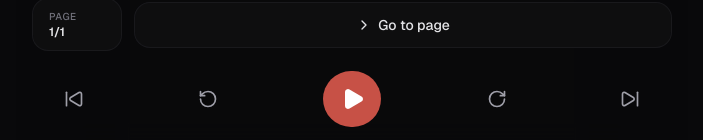
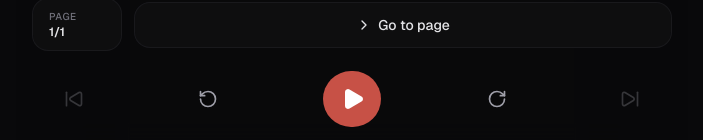
Before and after one commit to jaozinpaulin/audioread-app, a Next.js app: page /reading in a window 1280 px wide. Shown: the part 657-797 px from the top of the page, without its empty margins (288-991 px from the left). Built offline with nearby package versions, Linux system fonts and the light colour scheme.

Commit message:
fix: adjust PDF reading flow

```diff
--- a/src/app/page.tsx
+++ b/src/app/page.tsx
@@ -43,10 +43,10 @@ export default function Home() {
         }]);
     };
 
-    const handleOpenPdf = (doc) => {
-        const pdfUrl = URL.createObjectURL(doc.file);
-        window.open(pdfUrl, '_blank');
-    };
+    // const handleOpenPdf = (doc) => {
+    //     const pdfUrl = URL.createObjectURL(doc.file);
+    //     window.open(pdfUrl, '_blank');
+    // };
 
     const handleOpenPdfPage = (doc) => {
         setSelectedDocument(doc)
@@ -120,6 +120,7 @@ export default function Home() {
             </div>
 
             <div className="fixed bottom-0 left-0 right-0 max-w-md mx-auto bg-app-bg/90 backdrop-blur-md px-4 py-3 flex flex-col gap-6 z-50 md:relative md:max-w-none md:bg-transparent md:backdrop-blur-none md:p-0">
+
                 <label className="w-full py-3.5 px-4 rounded-2xl bg-accent-crimson hover:bg-[#b0453c] text-white font-medium text-sm transition-all flex items-center justify-center gap-2.5 cursor-pointer">
                     <Upload className="w-4 h-4" />
                     <span>Importar PDF</span>
--- a/src/app/reading/page.tsx
+++ b/src/app/reading/page.tsx
@@ -1,5 +1,4 @@
 // @ts-nocheck
-
 'use client';
 
 import Link from 'next/link';
@@ -12,6 +11,24 @@ export default function ReadingPage() {
     const { selectedDocument } = useDocuments();
 
     const [text, setText] = useState('');
+    const [pageCurent, setPageCurrent] = useState(
+        Number(selectedDocument?.currentPage) || 1
+    );
+    const [totalPages, setTotalPages] = useState(
+        Number(selectedDocument?.pages) || 1
+    );
+
+    const nextPage = () => {
+        if (pageCurent < totalPages) {
+            setPageCurrent(pageCurent + 1);
+        }
+    };
+
+    const prevPage = () => {
+        if (pageCurent > 1) {
+            setPageCurrent(pageCurent - 1);
+        }
+    };
 
     const readPdf = async () => {
         if (!selectedDocument) return;
@@ -21,7 +38,7 @@ export default function ReadingPage() {
         const arrayBuffer = await file.arrayBuffer();
         const pdf = await pdfjsLib.getDocument({ data: arrayBuffer }).promise;
 
-        const page = await pdf.getPage(8);
+        const page = await pdf.getPage(pageCurent);
         const textContent = await page.getTextContent();
 
         const items = [];
@@ -41,11 +58,12 @@ export default function ReadingPage() {
             .join(' ');
 
         setText(pageText);
+        setTotalPages(pdf.numPages);
     };
 
     useEffect(() => {
         readPdf();
-    }, [selectedDocument]);
+    }, [selectedDocument, pageCurent]);
 
     return (
         <main className="flex-1 flex flex-col justify-between max-w-2xl mx-auto w-full min-h-screen text-zinc-100 px-4">
@@ -80,7 +98,7 @@ export default function ReadingPage() {
                         </span>
 
                         <span className="text-xs font-semibold text-zinc-200">
-                            1/1
+                            {pageCurent}/{totalPages}
                         </span>
                     </div>
 
@@ -91,7 +109,11 @@ export default function ReadingPage() {
                 </div>
 
                 <div className="flex items-center justify-between px-6 pt-1">
-                    <button className="p-2 text-zinc-400 hover:text-zinc-100 transition-colors cursor-pointer">
+                    <button
+                        onClick={prevPage}
+                        disabled={pageCurent === 1}
+                        className="p-2 text-zinc-400 hover:text-zinc-100 transition-colors cursor-pointer disabled:opacity-30 disabled:cursor-not-allowed"
+                    >
                         <SkipBack className="w-5 h-5" />
                     </button>
 
@@ -107,7 +129,11 @@ export default function ReadingPage() {
                         <RotateCw className="w-5 h-5" />
                     </button>
 
-                    <button className="p-2 text-zinc-400 hover:text-zinc-100 transition-colors cursor-pointer">
+                    <button
+                        onClick={nextPage}
+                        disabled={pageCurent === totalPages}
+                        className="p-2 text-zinc-400 hover:text-zinc-100 transition-colors cursor-pointer disabled:opacity-30 disabled:cursor-not-allowed"
+                    >
                         <SkipForward className="w-5 h-5" />
                     </button>
                 </div>
```
